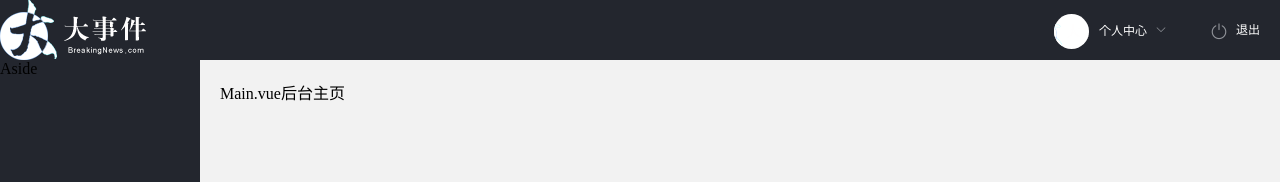
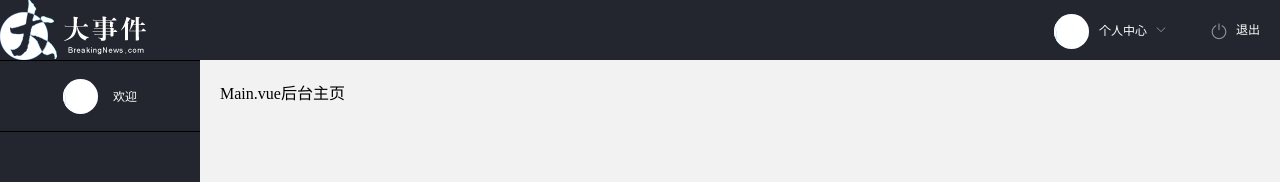
Before and after one commit to 2557173038/vue2-, a Vue app: page /login in a window 1280 px wide. Shown: the top 182 px of the page. Built offline with nearby package versions, Linux system fonts and the light colour scheme.

Commit message:
项目-21-getters的使用并铺设用户信息到页面

```diff
--- a/src/store/index.js
+++ b/src/store/index.js
@@ -10,6 +10,15 @@
     userInfo: {} // 保存用户信息（id,username,nikename,email）
   },
   getters: {
+    // usernamer (state) {
+    //   return state.userInfo.usernamer
+    // }
+    // usernamer (state)=>{
+    //   return state.userInfo.usernamer
+    // }
+    username: state => state.userInfo.username, // 用户名
+    nickname: state => state.userInfo.nickname, // 用户昵称
+    user_pic: state => state.userInfo.user_pic // 用户头像
   },
   mutations: {
     // 保存token
--- a/src/views/layout/index.vue
+++ b/src/views/layout/index.vue
@@ -35,7 +35,14 @@
     </el-header>
     <el-container>
       <!-- 侧边栏区域 -->
-      <el-aside width="200px">Aside</el-aside>
+      <!-- 左侧边栏的用户信息 -->
+      <el-aside width="200px">
+        <div class="user-box">
+          <img :src="user_pic" alt="" v-if="user_pic" />
+          <img src="../../assets/images/logo.png" alt="" v-else />
+          <span>欢迎 {{ nickname || username }}</span>
+        </div>
+      </el-aside>
       <el-container>
         <!-- 页面主体区域 -->
         <el-main> Main.vue后台主页 </el-main>
@@ -52,12 +59,15 @@
 // 万一组件内不支持这个原生事件民名字，
 // 解决：@事件名.native='methods'里的方法名
 // .native给组件内根标签，绑定这个原生的事件
+
+import { mapGetters } from 'vuex'
 export default {
   name: 'my-layout',
 
-  data () {
-    return {}
+  computed: {
+    ...mapGetters(['username', 'nickname', 'user_pic'])
   },
+
   methods: {
     // 退出登录->点击事件
     quitFn () {
@@ -118,4 +128,26 @@
   margin-right: 10px;
   object-fit: cover;
 }
+
+.user-box {
+  height: 70px;
+  display: flex;
+  justify-content: center;
+  align-items: center;
+  border-top: 1px solid #000;
+  border-bottom: 1px solid #000;
+  user-select: none;
+  img {
+    width: 35px;
+    height: 35px;
+    border-radius: 50%;
+    background-color: #fff;
+    margin-right: 15px;
+    object-fit: cover;
+  }
+  span {
+    color: white;
+    font-size: 12px;
+  }
+}
 </style>
```
